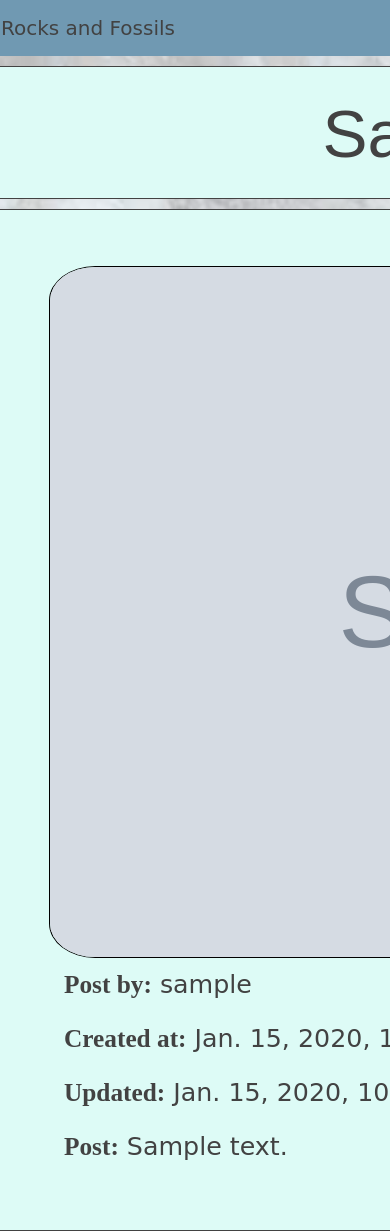
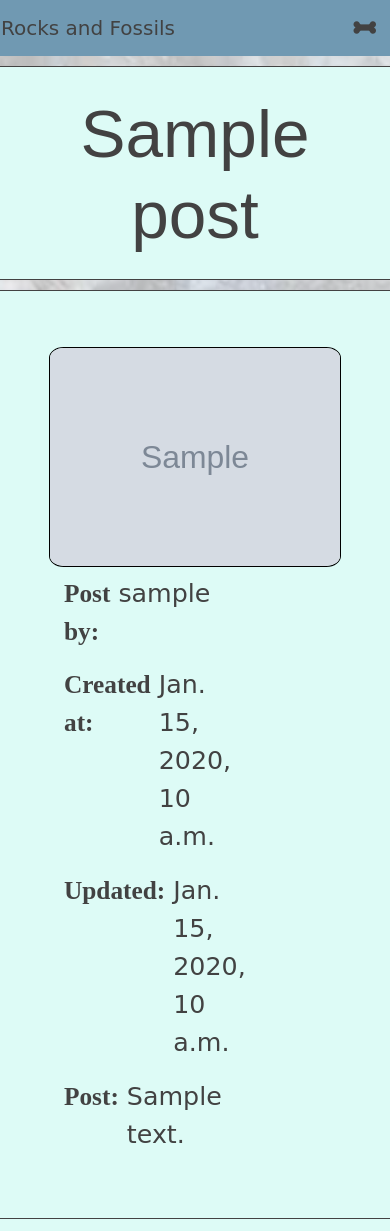
Before and after one commit to HollyT85/Django-Rocks-Fossils, a Django app: a page that uses templates/base.html in a window 390 px wide; the page is wider, and only the part inside the window is pictured. Run offline with Django 4.2, Linux system fonts and the light colour scheme; tables that the repository leaves empty hold one stand-in row (values such as "Sample post"); grey boxes marked "Sample" are stand-in pictures; some libraries are stand-ins or nearby versions; some web fonts are replaced.

Commit message:
fixed responsive issues

```diff
--- a/static/css/base.css
+++ b/static/css/base.css
@@ -13,7 +13,7 @@ body {
     -moz-background-size: cover;
     -o-background-size: cover;
     background-size: cover;
-    min-width: 1020px;
+
     overflow: hidden;
 }
 /* Navbar */
```
